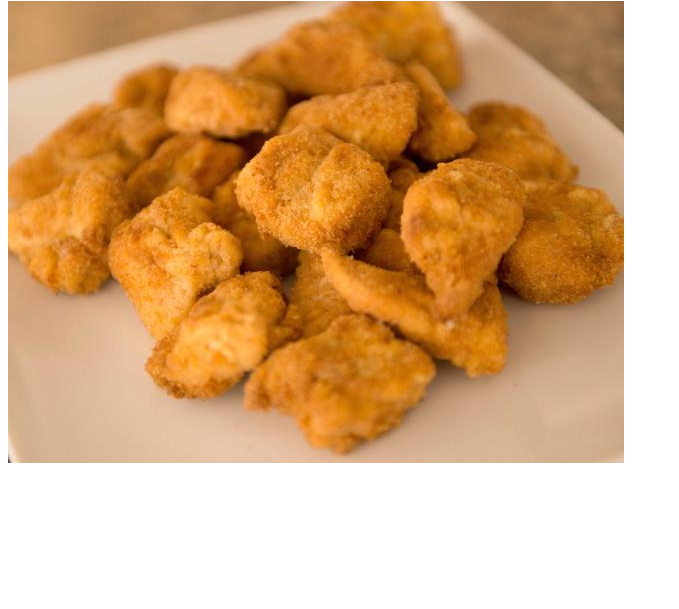
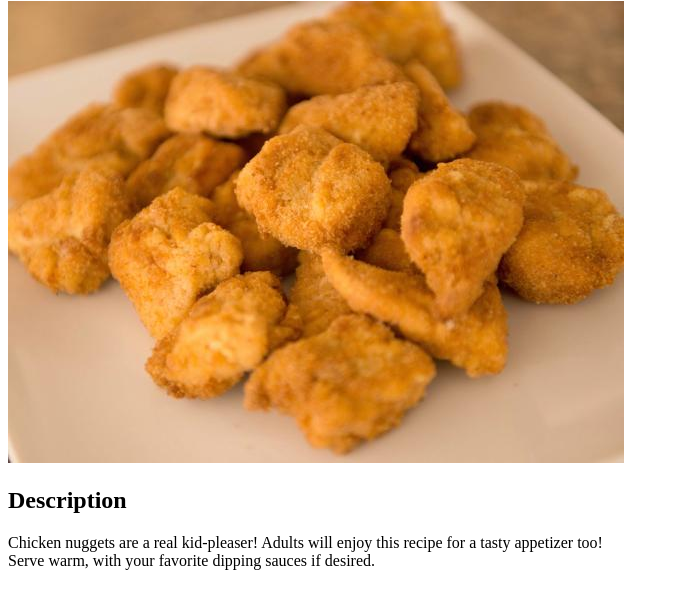
Before and after one commit to TrxshTalk/odin_recipes, a plain HTML site: page recipes/chicken-nugget.html in a window 1280 px wide. Shown: the part 79-688 px from the top of the page, without its empty margins (0-679 px from the left). Drawn offline with Linux system fonts and the light colour scheme.

Commit message:
Add description to chicken-nugget.html

```diff
--- a/recipes/chicken-nugget.html
+++ b/recipes/chicken-nugget.html
@@ -9,5 +9,8 @@
 <body>
     <h1>Homemade Chicken Nuggets</h1>
     <img src="./chicken-nugget.jpg" alt="chicken-nugget image">
+    <h2>Description</h2>
+    <p>Chicken nuggets are a real kid-pleaser! Adults will enjoy this recipe for a tasty appetizer too!
+    <br>Serve warm, with your favorite dipping sauces if desired.</p>
 </body>
 </html>
```
